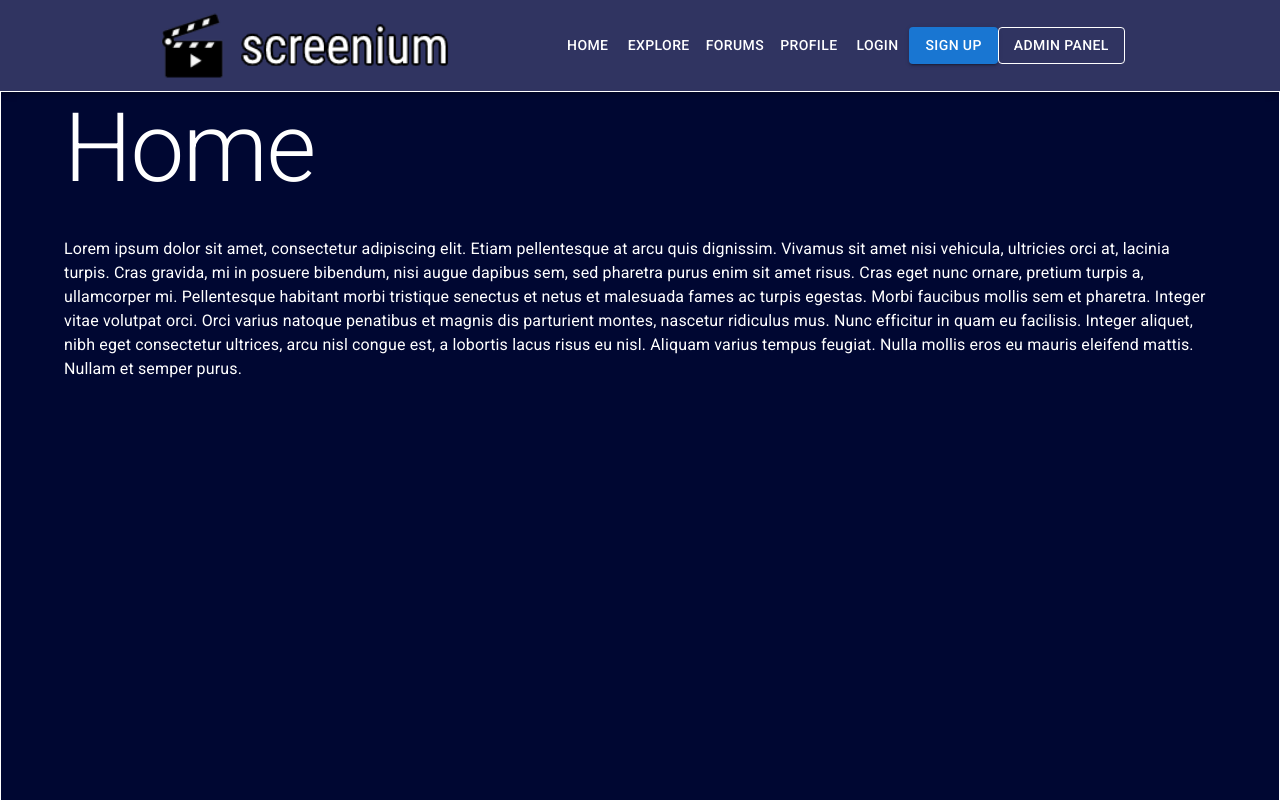
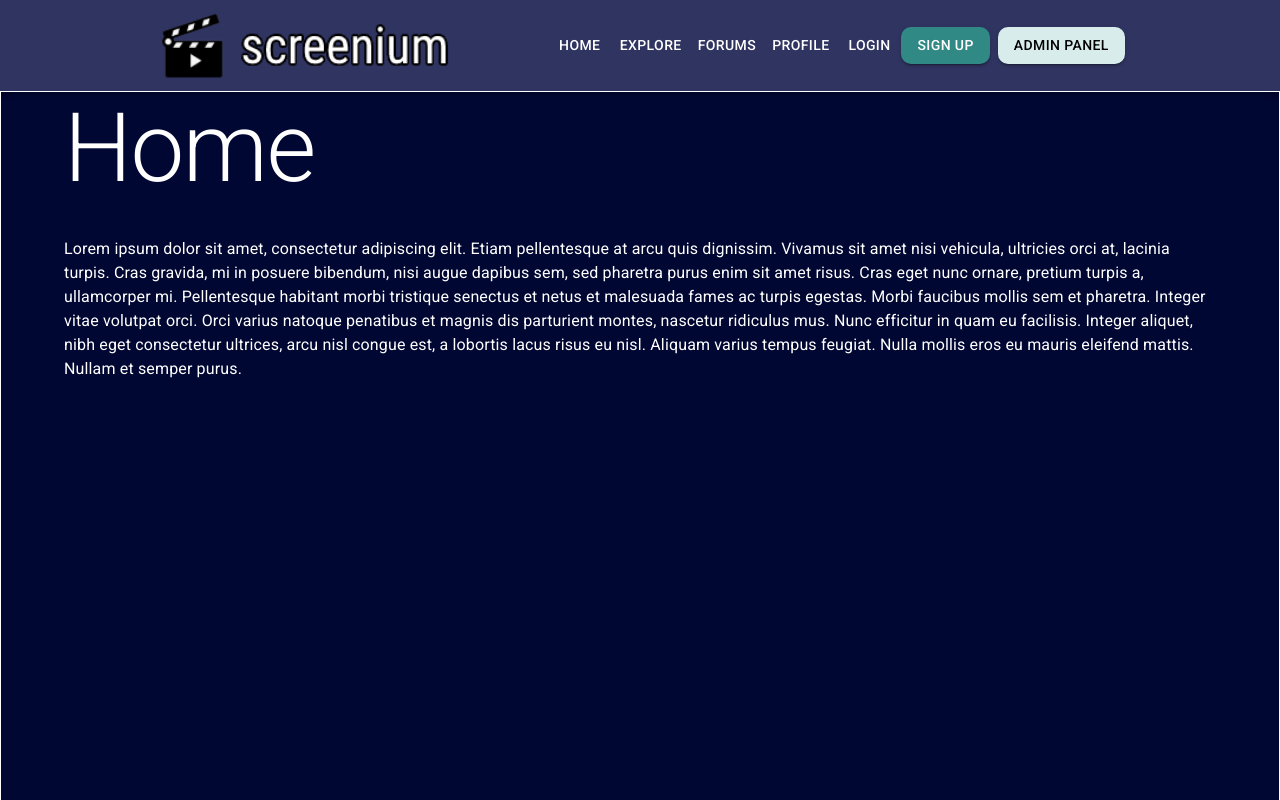
Before and after one commit to humaiyun/screenium, a React (Create React App) app in the folder client/: page / in a window 1280 px wide. Shown: the top 800 px of the page. Built offline with nearby package versions, Linux system fonts and the light colour scheme; the HTML template or start-up script is replaced by a standard one.

Commit message:
changed color palette and added a todo

```diff
--- a/client/src/components/NavBar/NavBar.js
+++ b/client/src/components/NavBar/NavBar.js
@@ -3,8 +3,6 @@ import { Typography, AppBar, Toolbar, Button, Box } from '@mui/material'
 import { Link } from 'react-router-dom'
 import logoImage from "../../assets/images/logo.png"
 
-//303461
-// TODO: Create theme colors for primary, secondary, etc.
 const NavBar = () => {
   return (
     <AppBar position="static" color="primary"
@@ -29,11 +27,16 @@ const NavBar = () => {
                 <Button component={Link} to="/explore" color="inherit">Explore</Button>
                 <Button component={Link} to="/forums" color="inherit">Forums</Button>
                 <Button component={Link} to="/profile" color="inherit">Profile</Button>
+
+                {/* TODO: conditional rendering of these 3 buttons based on logged in & user role */}
                 <Button component={Link} to="/login" color="inherit">Login</Button>
-                <Button component={Link} to="/login?signup=true" color="primary" variant="contained">Sign Up</Button>
-                <Button component={Link} to="/admin" color="inherit" variant="outlined">Admin Panel</Button>
+
+                <Button component={Link} to="/login?signup=true" variant="contained"
+                    sx={{ backgroundColor: "#318986", marginRight: 1, borderRadius: "10px" }} >Sign Up</Button>
+
+                <Button component={Link} to="/admin" variant="contained"
+                    sx={{ backgroundColor: "#D8ECEB", color: "black", borderRadius: "10px" }} >Admin Panel</Button>
             </Box>
-
 
         </Toolbar>
     </AppBar>
```
